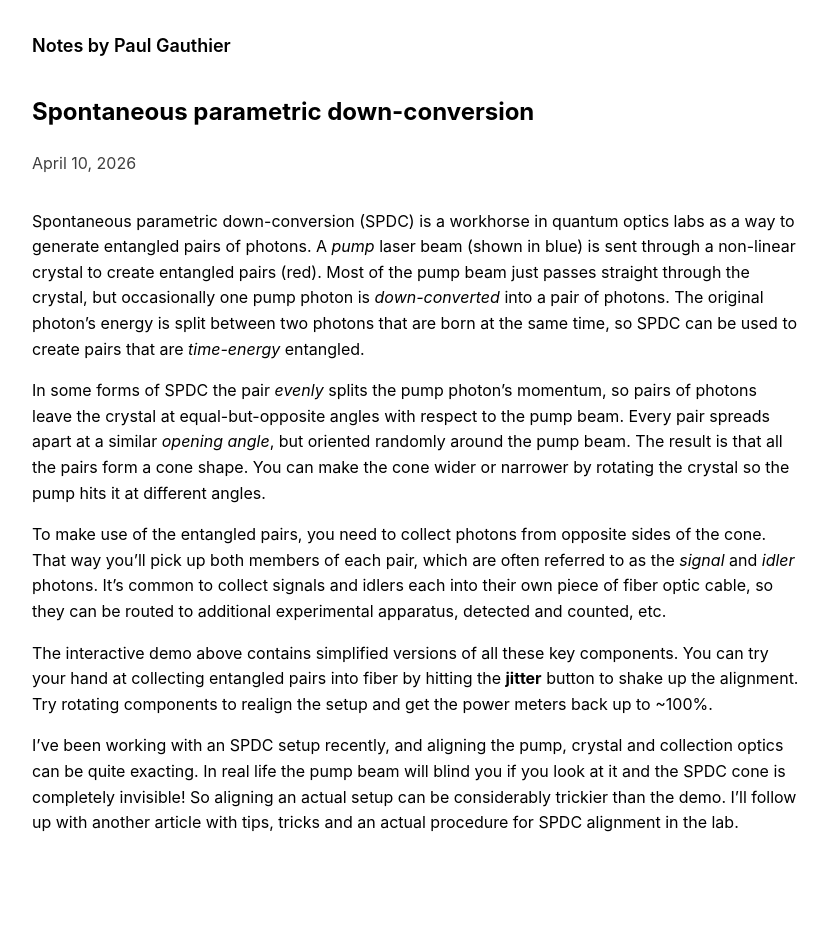
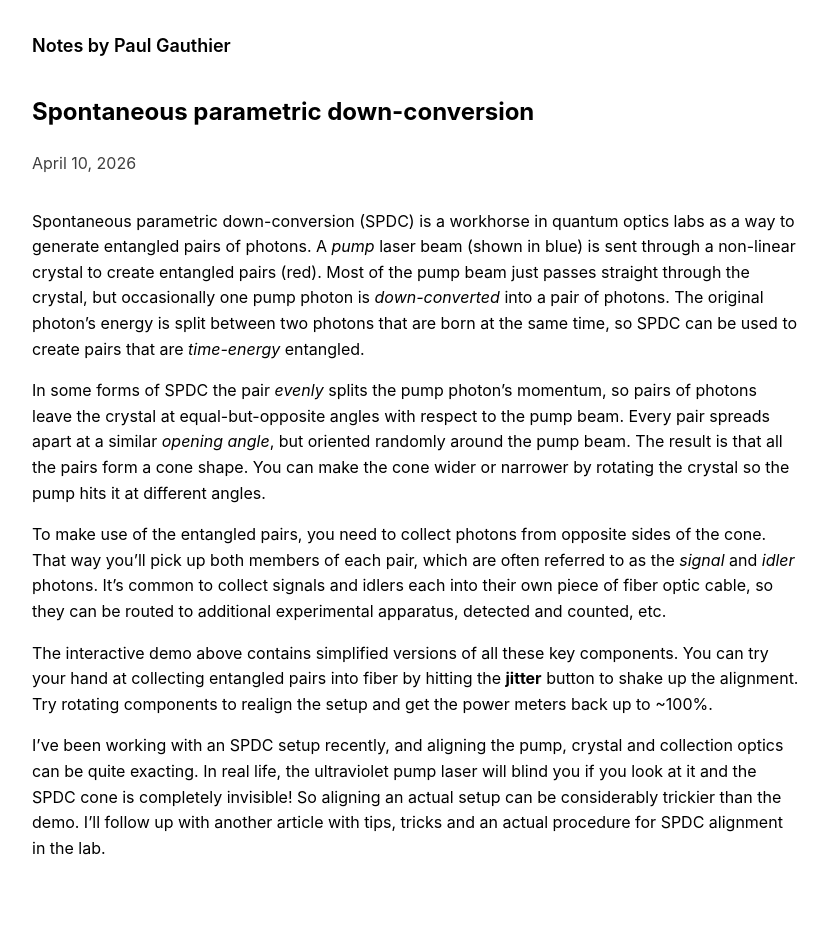
Before and after one commit to paul-gauthier/paul-gauthier.github.io, a Jekyll site: the page built from docs/_posts/2026-04-10-spdc.md, in a window 1280 px wide. Shown: the whole page, without its empty margins (224-1052 px from the left). Built offline with Jekyll 4.4.1, drawn with Linux system fonts in a browser that asks for light colours; a script that is not in the unit is left out; before the commit the page ends 916 px from its top, so only the background shows below that.

Commit message:
docs: Clarify SPDC pump beam safety warning in post

```diff
--- a/docs/_posts/2026-04-10-spdc.md
+++ b/docs/_posts/2026-04-10-spdc.md
@@ -47,7 +47,7 @@ and get the power meters back up to ~100%.
 
 I’ve been working with an SPDC setup recently,
 and aligning the pump, crystal and collection optics can be quite exacting.
-In real life the pump beam will blind you if you look at it
+In real life, the ultraviolet pump laser will blind you if you look at it
 and the SPDC cone is completely invisible!
 So aligning an actual setup can be considerably trickier than the demo.
 I'll follow up with another article with tips, tricks and an
```
